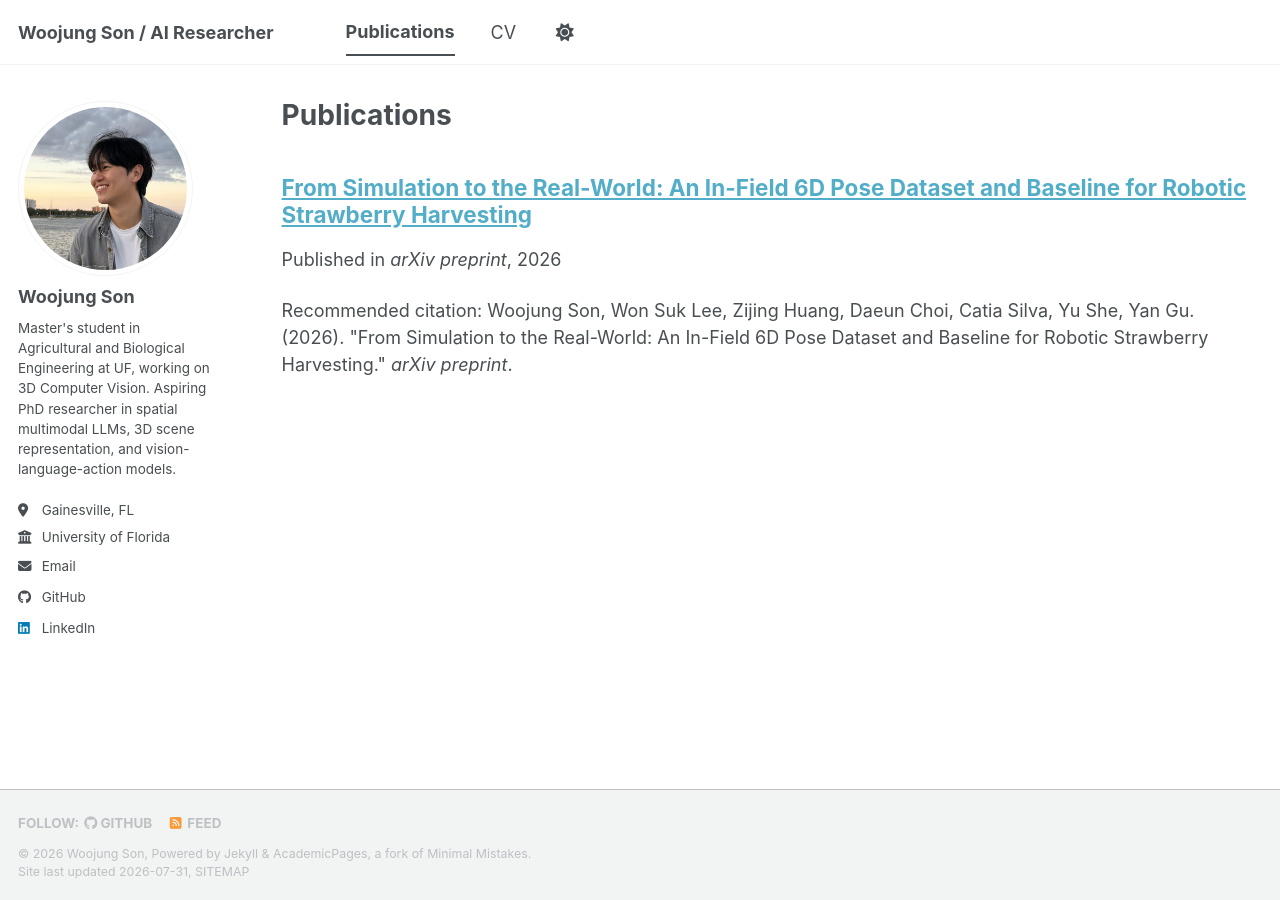
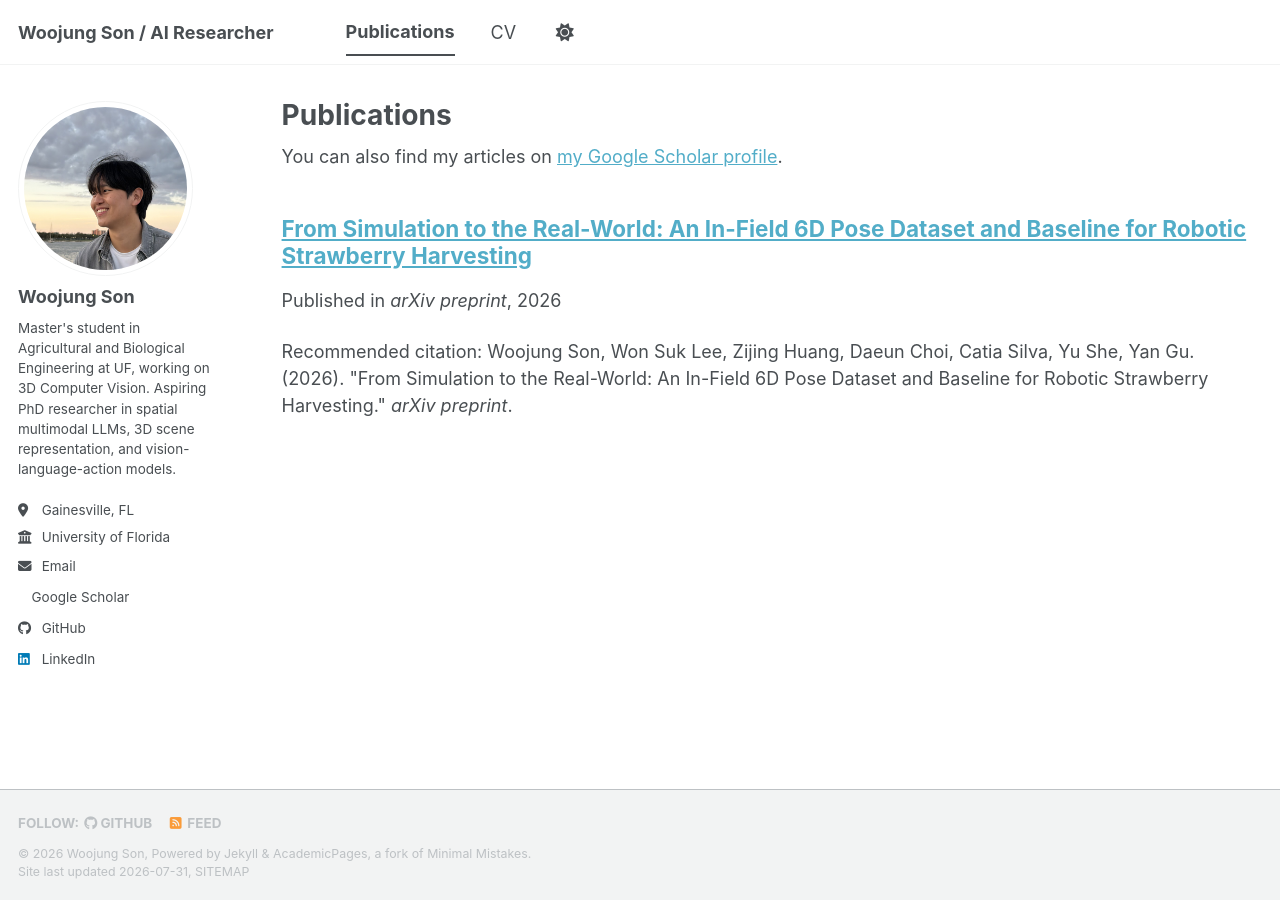
Before and after one commit to wjson2435/wjson2435.github.io, a Jekyll site: the page built from _pages/publications.html, in a window 1280 px wide. Built offline with Jekyll 4.4.1, drawn with Linux system fonts in a browser that asks for light colours; a style sheet for code colours, icons or effects is not loaded; part of the change alters nothing that is shown.

Commit message:
Add Google Scholar link and adjust photo crop for more sky

```diff
--- a/_config.yml
+++ b/_config.yml
@@ -35,7 +35,7 @@ author:
   # Academic websites
   academia         : # URL
   arxiv            : # URL - Update with the correct link to your profile
-  googlescholar    : # URL - Update with the correct link to your profile
+  googlescholar    : "https://scholar.google.com/citations?user=vsRTEnIAAAAJ"
   inspire-hep      : # URL
   impactstory      : # URL
   orcid            : # URL
```
Also changed, not shown: images/profile.png.
